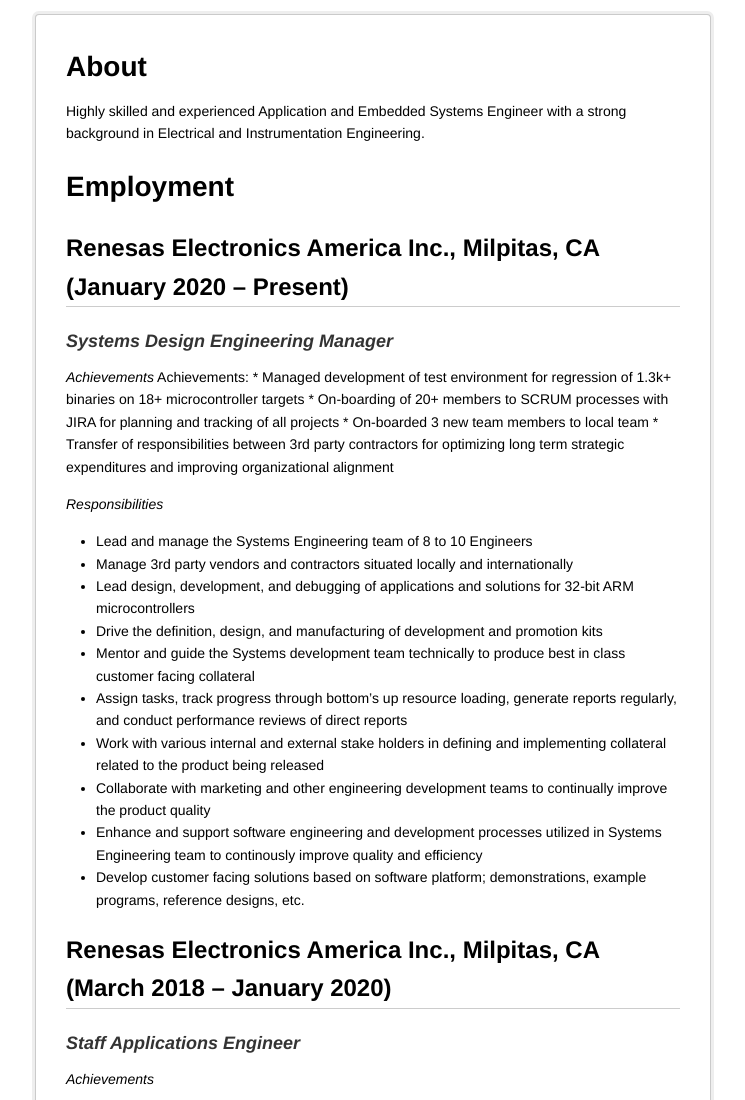
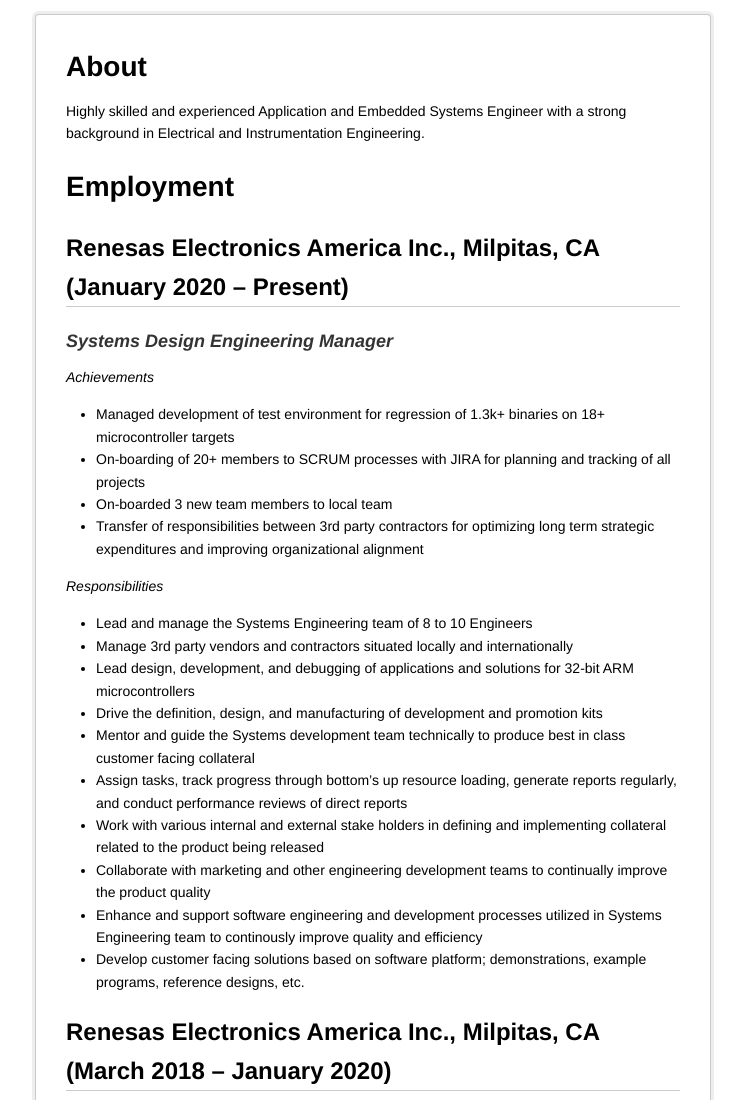
Before and after one commit to rautonkar/rautonkar.github.io, a plain HTML site: page index.html in a window 1280 px wide. Shown: the top 1100 px of the page, without its empty margins (267-1012 px from the left). Drawn offline with Linux system fonts and the light colour scheme.

Commit message:
Add files via upload

```diff
--- a/index.html
+++ b/index.html
@@ -262,13 +262,17 @@
 Electronics America Inc., Milpitas, CA (January 2020 – Present)</h2>
 <h3 id="systems-design-engineering-manager"><em>Systems Design
 Engineering Manager</em></h3>
-<p><em>Achievements</em> Achievements: * Managed development of test
-environment for regression of 1.3k+ binaries on 18+ microcontroller
-targets * On-boarding of 20+ members to SCRUM processes with JIRA for
-planning and tracking of all projects * On-boarded 3 new team members to
-local team * Transfer of responsibilities between 3rd party contractors
-for optimizing long term strategic expenditures and improving
-organizational alignment</p>
+<p><em>Achievements</em></p>
+<ul>
+<li>Managed development of test environment for regression of 1.3k+
+binaries on 18+ microcontroller targets</li>
+<li>On-boarding of 20+ members to SCRUM processes with JIRA for planning
+and tracking of all projects</li>
+<li>On-boarded 3 new team members to local team</li>
+<li>Transfer of responsibilities between 3rd party contractors for
+optimizing long term strategic expenditures and improving organizational
+alignment</li>
+</ul>
 <p><em>Responsibilities</em></p>
 <ul>
 <li>Lead and manage the Systems Engineering team of 8 to 10
```
